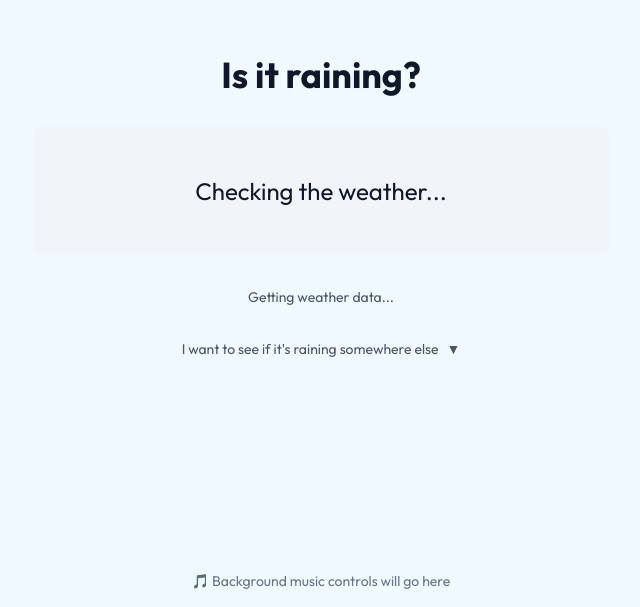
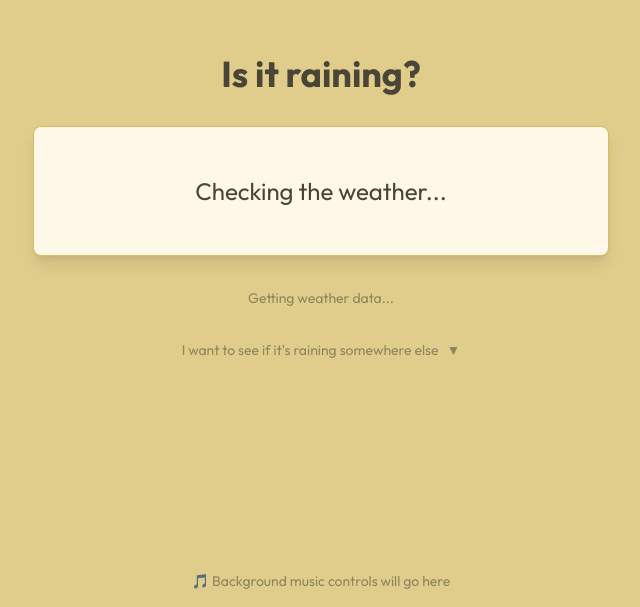
Before and after one commit to jcb42891/rain-or-not, a Next.js app: page / in a window 1280 px wide. Shown: the part 193-800 px from the top of the page, without its empty margins (319-959 px from the left). Built offline with nearby package versions, Linux system fonts and the light colour scheme; no server answers.

Commit message:
sun/rain theme colors

```diff
--- a/app/globals.css
+++ b/app/globals.css
@@ -2,27 +2,68 @@
 @tailwind components;
 @tailwind utilities;
 
+/* Sunny theme (default) - based on #e0cd8b */
 :root {
-  /* Default theme (sunny) */
-  --background: #f0f9ff;
-  --foreground: #0f172a;
+  --background: #e0cd8b;     /* Base color */
+  --foreground: #4a4637;     /* Dark brown complement */
+  --card-bg: #fdf8e7;        /* Lighter version of base */
+  --card-border: #d4bc68;    /* Darker version of base */
+  --accent: #8b9ee0;         /* Complementary blue */
+  --button: #b8a65f;         /* Muted version of base */
+  --button-hover: #9e8c46;   /* Darker version of button */
+  --muted: #8f865c;          /* Muted complement */
 }
 
-/* Dark theme (rainy) */
+/* Rainy theme - based on #7f7db8 */
 [data-weather="rainy"] {
-  --background: #1e293b;
-  --foreground: #f8fafc;
-}
-
-/* Cloudy theme */
-[data-weather="cloudy"] {
-  --background: #f1f5f9;
-  --foreground: #334155;
+  --background: #7f7db8;     /* Base color */
+  --foreground: #2f2d4a;     /* Dark purple complement */
+  --card-bg: #eeeef7;        /* Lighter version of base */
+  --card-border: #6c6aa5;    /* Darker version of base */
+  --accent: #b8ba7d;         /* Complementary yellow */
+  --button: #9593c4;         /* Lighter version of base */
+  --button-hover: #8482b3;   /* Darker version of button */
+  --muted: #5b5982;          /* Muted complement */
 }
 
 body {
   color: var(--foreground);
   background: var(--background);
-  transition: background-color 0.3s ease, color 0.3s ease;
+  transition: all 0.3s ease;
   font-family: Arial, Helvetica, sans-serif;
 }
+
+/* Utility classes for the new theme colors */
+.bg-card {
+  background-color: var(--card-bg);
+  border: 1px solid var(--card-border);
+  color: var(--foreground);  /* Updated for contrast with lighter card bg */
+}
+
+.btn-primary {
+  background-color: var(--button);
+  color: var(--card-bg);     /* Updated for better contrast */
+  transition: all 0.2s ease;
+}
+
+.btn-primary:hover {
+  background-color: var(--button-hover);
+}
+
+.text-muted {
+  color: var(--muted);
+}
+
+/* Input styling */
+input.bg-card {
+  color: var(--foreground);
+  background-color: var(--card-bg);
+  border: 1px solid var(--card-border);
+}
+
+/* Focus states */
+input:focus {
+  border-color: var(--accent);
+  outline: 2px solid var(--accent);
+  outline-offset: 1px;
+}
--- a/app/page.tsx
+++ b/app/page.tsx
@@ -2,7 +2,7 @@
 
 import { useGeolocation } from "@/hooks/useGeolocation";
 import { useWeather } from "@/hooks/useWeather";
-import { useState } from "react";
+import { useState, useEffect } from "react";
 import { Accordion } from "@/components/Accordion";
 
 export default function Home() {
@@ -16,6 +16,14 @@ export default function Home() {
   const loading = locationLoading || weatherLoading;
   const error = locationError || weatherError;
 
+  // Add weather theme handling
+  const weatherTheme = isRaining ? 'rainy' : 'sunny';
+
+  // Add effect to update document theme
+  useEffect(() => {
+    document.documentElement.dataset.weather = weatherTheme;
+  }, [weatherTheme]);
+
   const handleSubmit = (e: React.FormEvent) => {
     e.preventDefault();
     setActiveZipCode(zipCode);
@@ -27,24 +35,27 @@ export default function Home() {
   };
 
   return (
-    <main className="min-h-screen flex flex-col items-center justify-center p-8">
+    <main
+      className="min-h-screen flex flex-col items-center justify-center p-8"
+      data-weather={weatherTheme}
+    >
       <div className="text-center space-y-8 w-full max-w-xl">
         <h1 className="text-4xl font-bold">
           Is it raining?
         </h1>
 
         {/* Weather display */}
-        <div className="weather-display p-12 rounded-lg bg-slate-100 dark:bg-slate-800">
+        <div className="weather-display p-12 rounded-lg bg-card shadow-lg">
           {loading ? (
             <p className="text-2xl">Checking the weather...</p>
           ) : error ? (
-            <p className="text-red-500">{error}</p>
+            <p className="text-accent">{error}</p>
           ) : (
             <div className="space-y-4">
               <p className="text-6xl font-bold">
                 {isRaining ? 'YES!' : 'Nope'}
               </p>
-              <p className="text-xl">
+              <p className="text-xl text-muted">
                 Current conditions: {condition}
               </p>
             </div>
@@ -52,13 +63,13 @@ export default function Home() {
         </div>
 
         {/* Location info */}
-        <p className="text-sm text-slate-600 dark:text-slate-400">
+        <p className="text-sm text-muted">
           {loading ? (
             "Getting weather data..."
           ) : error ? (
             "Error loading weather"
           ) : (
-            `Weather for: ${location}`
+            `${location}`
           )}
         </p>
 
@@ -71,23 +82,21 @@ export default function Home() {
                 value={zipCode}
                 onChange={(e) => setZipCode(e.target.value)}
                 placeholder="Enter zip code..."
-                className="px-4 py-2 rounded-lg border border-slate-200 dark:border-slate-700
-                         bg-white dark:bg-slate-800 focus:outline-none focus:ring-2
-                         focus:ring-blue-500"
+                className="px-4 py-2 rounded-lg bg-card border-card-border
+                         focus:outline-none focus:ring-2 focus:ring-accent"
               />
               <button
                 type="submit"
-                className="px-4 py-2 bg-blue-500 text-white rounded-lg hover:bg-blue-600
-                         transition-colors"
+                className="btn-primary px-4 py-2 rounded-lg font-medium"
               >
-                Check Weather
+                Is It Raining?
               </button>
             </div>
             {activeZipCode && (
               <button
                 type="button"
                 onClick={handleUseMyLocation}
-                className="text-sm text-blue-500 hover:underline"
+                className="text-sm text-accent hover:underline"
               >
                 Use my location instead
               </button>
@@ -98,7 +107,7 @@ export default function Home() {
 
       {/* Audio player placeholder */}
       <div className="fixed bottom-4">
-        <p className="text-sm text-slate-500">🎵 Background music controls will go here</p>
+        <p className="text-sm text-muted">🎵 Background music controls will go here</p>
       </div>
     </main>
   );
--- a/components/Accordion.tsx
+++ b/components/Accordion.tsx
@@ -14,10 +14,13 @@ export function Accordion({ title, children }: AccordionProps) {
     <div className="w-full">
       <button
         onClick={() => setIsOpen(!isOpen)}
-        className="w-full flex items-center justify-center gap-2 text-sm text-slate-600 dark:text-slate-400 hover:text-slate-800 dark:hover:text-slate-200"
+        className="w-full flex items-center justify-center gap-2 text-sm text-muted hover:text-foreground"
       >
         <span>{title}</span>
-        <span className="transition-transform duration-200" style={{ transform: `rotate(${isOpen ? 180 : 0}deg)` }}>
+        <span
+          className="transition-transform duration-200"
+          style={{ transform: `rotate(${isOpen ? 180 : 0}deg)` }}
+        >
           ▼
         </span>
       </button>
```
